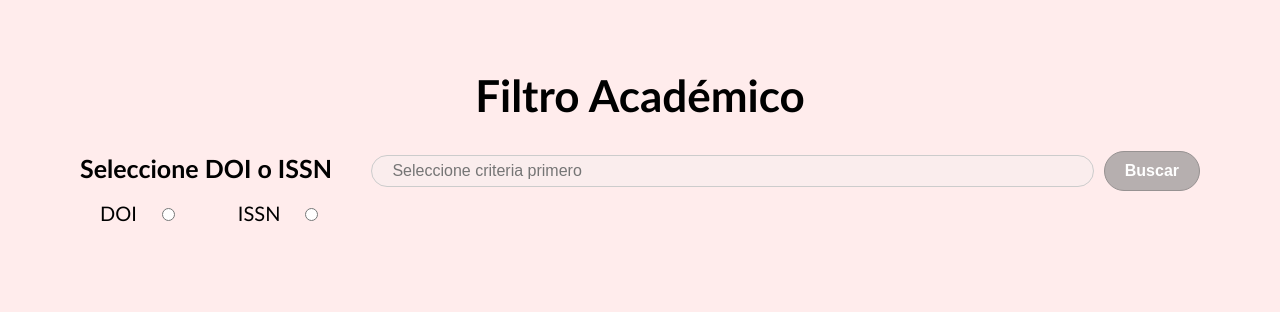
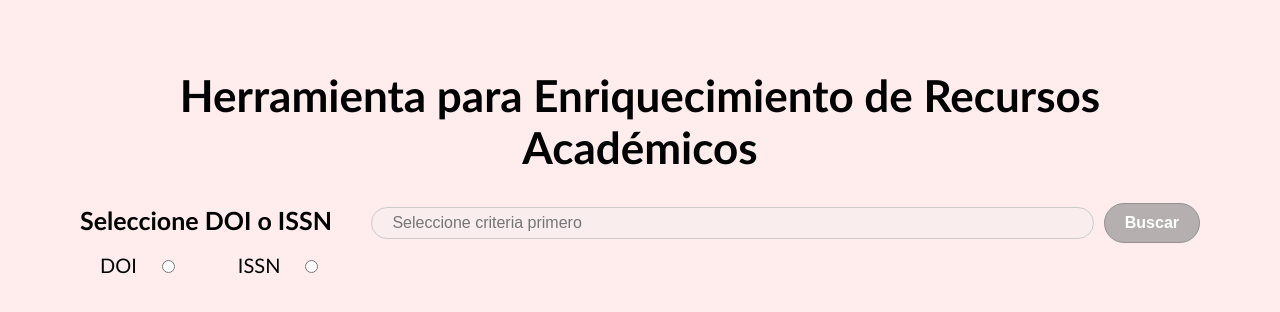
Before and after one commit to zagoskin/hera, a React (Create React App) app in the folder client/: page / in a window 1280 px wide. Shown: the top 312 px of the page. Built offline with nearby package versions, Linux system fonts and the light colour scheme.

Commit message:
Titulo en body de la app

```diff
--- a/client/src/index.js
+++ b/client/src/index.js
@@ -17,7 +17,7 @@ class Main extends React.Component {
       <Router history={history}>
         <div className="container">
           <nav></nav>
-          <Link to="/"><h1 className="title">Filtro Académico</h1></Link>
+          <Link to="/"><h1 className="title">Herramienta para Enriquecimiento de Recursos Académicos</h1></Link>
 
           <Switch>
             <Route path="/about">
```
